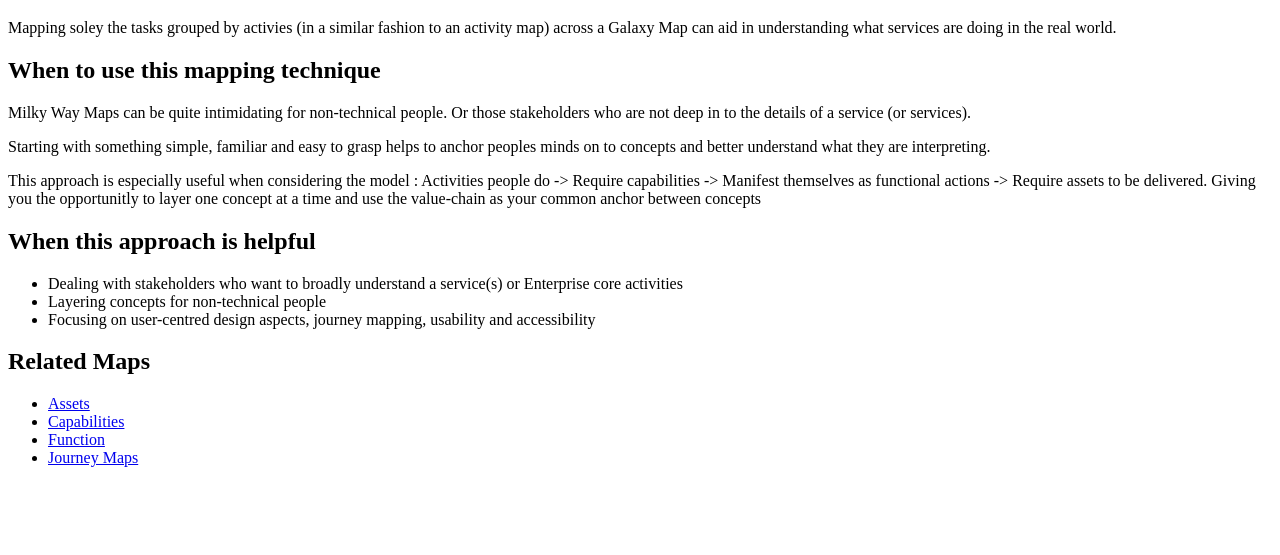
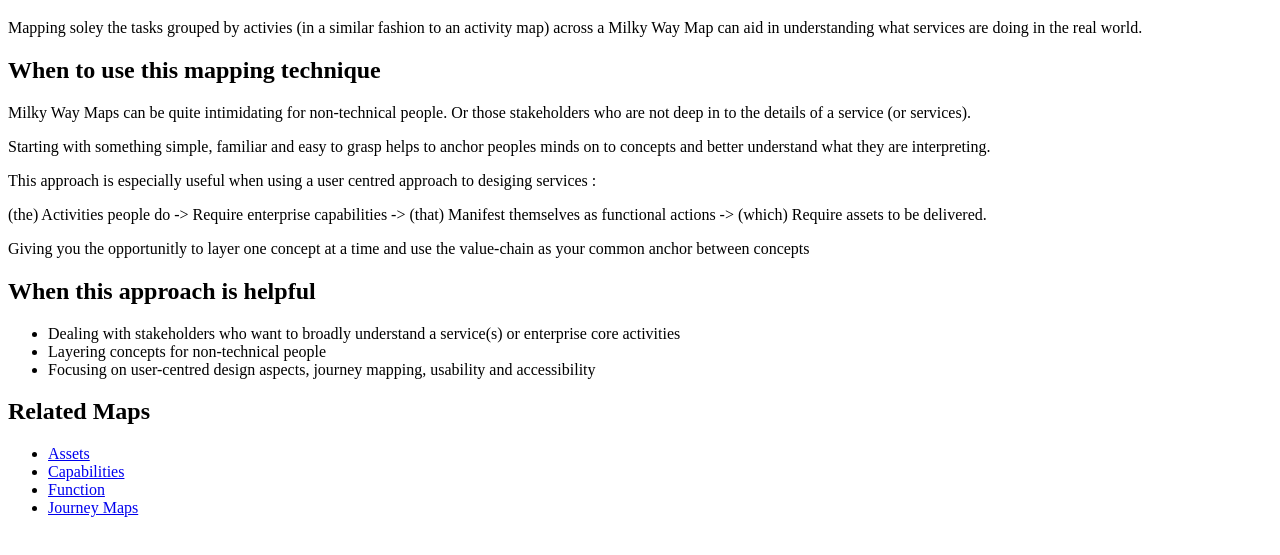
Before and after one commit to vipickering/milky-way-madness, a plain HTML site: page maps/activity.html in a window 1280 px wide. Shown: the part 61-616 px from the top of the page. Drawn offline with Linux system fonts and the light colour scheme; files that its build step writes are made by us from their sources.

Commit message:
:pencil2: typos

```diff
--- a/maps/activity.html
+++ b/maps/activity.html
@@ -26,16 +26,18 @@
 
 <body>
 <h1>Tasks and Activities</h1>
-<p>Mapping soley the tasks grouped by activies (in a similar fashion to an activity map) across a Galaxy Map can aid in understanding what services are doing in the real world.</p>
+<p>Mapping soley the tasks grouped by activies (in a similar fashion to an activity map) across a Milky Way Map can aid in understanding what services are doing in the real world.</p>
 
 <h2>When to use this mapping technique</h2>
 <p>Milky Way Maps can be quite intimidating for non-technical people. Or those stakeholders who are not deep in to the details of a service (or services). </p>
 <p>Starting with something simple, familiar and easy to grasp helps to anchor peoples minds on to concepts and better understand  what they are interpreting.</p>
-<p>This approach is especially useful when considering the model : Activities  people do -> Require capabilities -> Manifest themselves as functional actions -> Require assets to be delivered. Giving you the opportunitly to layer one concept at a time and use the value-chain as your common anchor between concepts</p>
+<p>This approach is especially useful when using a user centred approach to desiging services : <p>
+<p>(the) Activities  people do -> Require enterprise capabilities -> (that) Manifest themselves as functional actions -> (which) Require assets to be delivered. </p>
+<p>Giving you the opportunitly to layer one concept at a time and use the value-chain as your common anchor between concepts</p>
 
 <h2>When this approach is helpful</h2>
 <ul>
-    <li>Dealing with stakeholders who want to broadly understand a service(s) or Enterprise core activities</li>
+    <li>Dealing with stakeholders who want to broadly understand a service(s) or enterprise core activities</li>
     <li>Layering concepts for non-technical people</li>
     <li>Focusing on user-centred design aspects, journey mapping, usability and accessibility</li>
 </ul>
```
